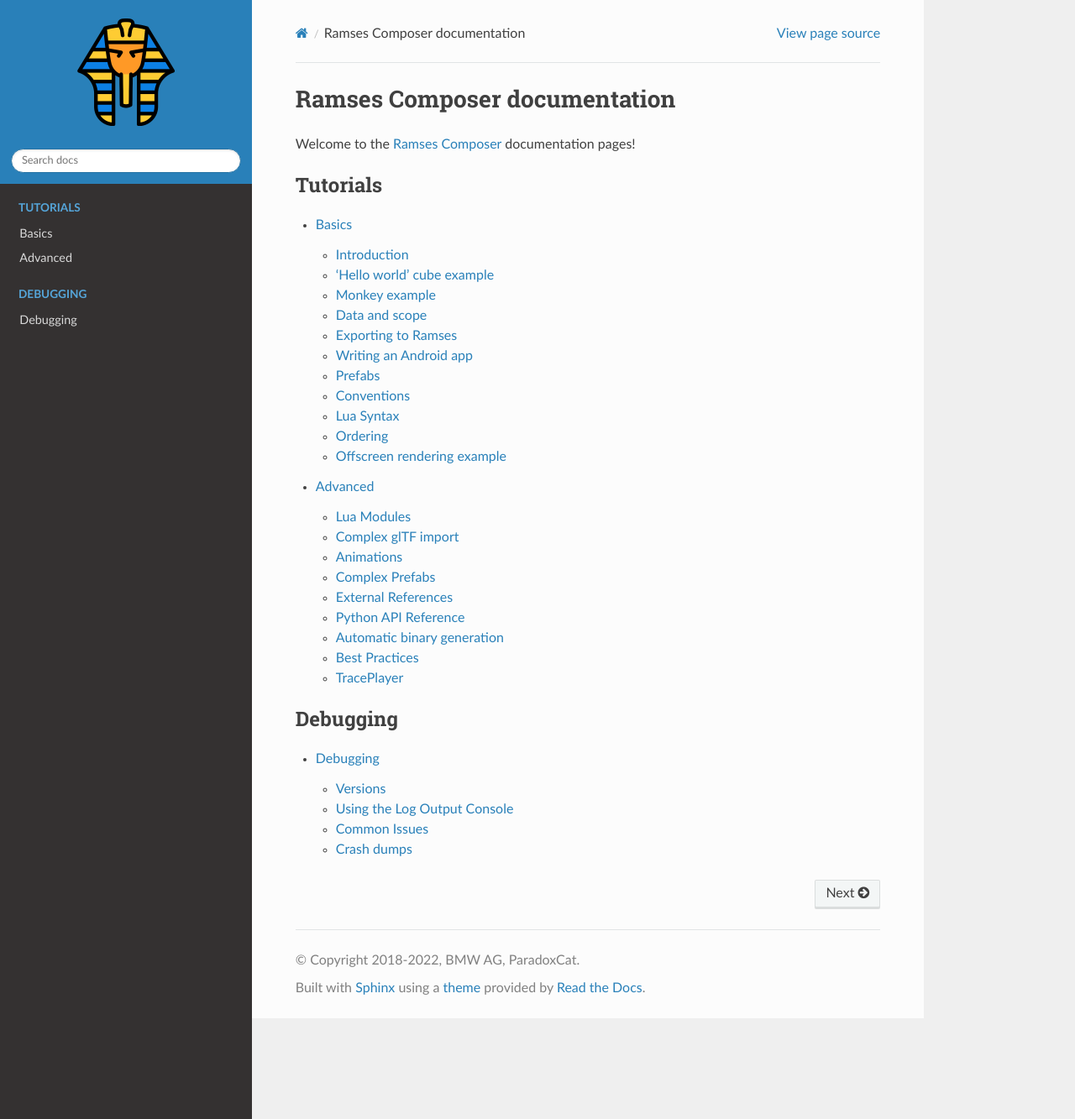
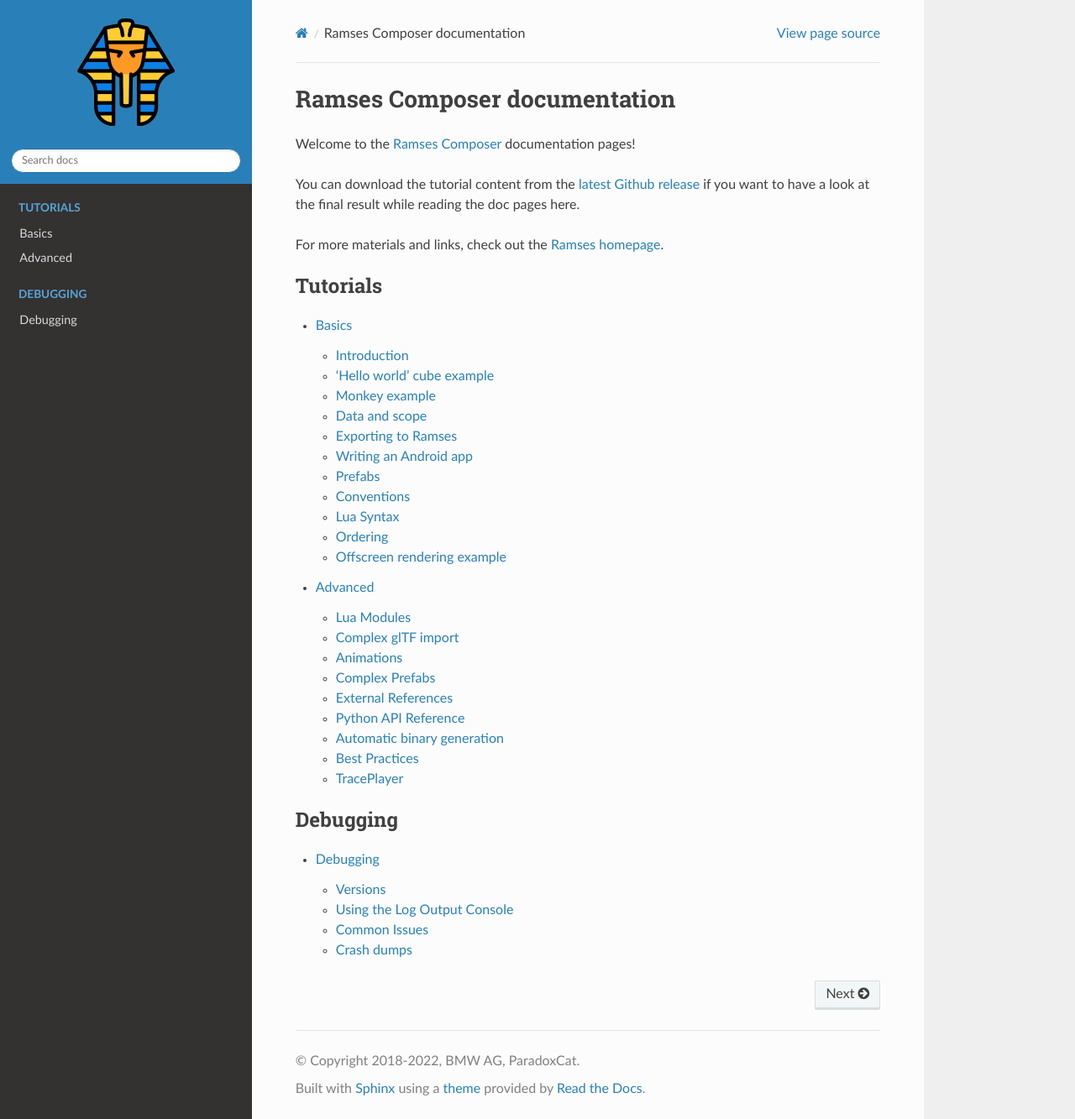
Before and after one commit to bmwcarit/ramses-composer-docs, a Sphinx documentation site: the page built from doc/index.md, in a window 1280 px wide and 1333 px high. Shown: the whole window at 84% size. Built offline with Sphinx 7.4.7 and the Read the Docs theme 2.0.0, drawn with Linux system fonts in a browser that asks for light colours.

Commit message:
Improve intro section of docs

````diff
--- a/doc/index.md
+++ b/doc/index.md
@@ -1,6 +1,12 @@
 # Ramses Composer documentation
 
 Welcome to the [Ramses Composer](https://github.com/bmwcarit/ramses-composer) documentation pages!
+
+You can download the tutorial content from the
+[latest Github release](https://github.com/bmwcarit/ramses-composer-docs/releases/latest)
+if you want to have a look at the final result while reading the doc pages here.
+
+For more materials and links, check out the [Ramses homepage](https://ramses3d.org/).
 
 ```{toctree}
 :maxdepth: 2
````
